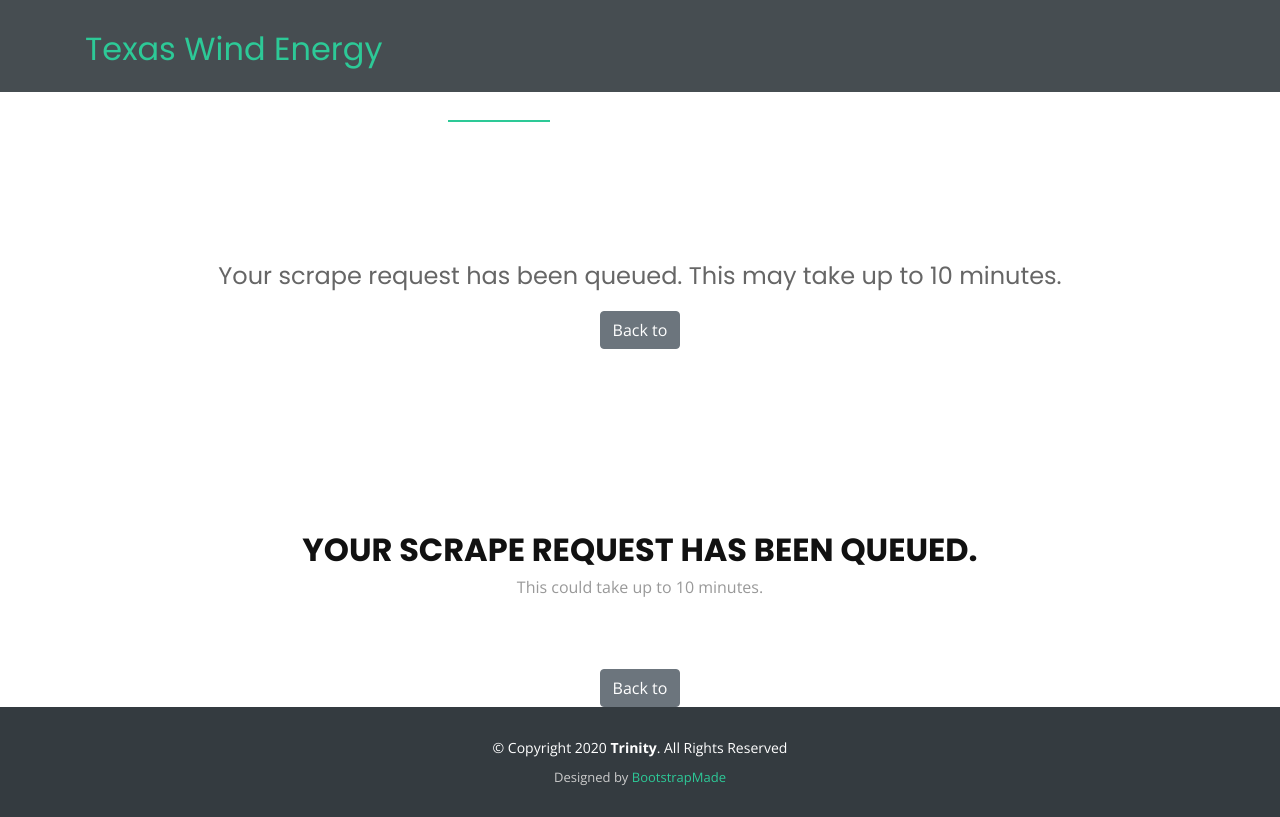
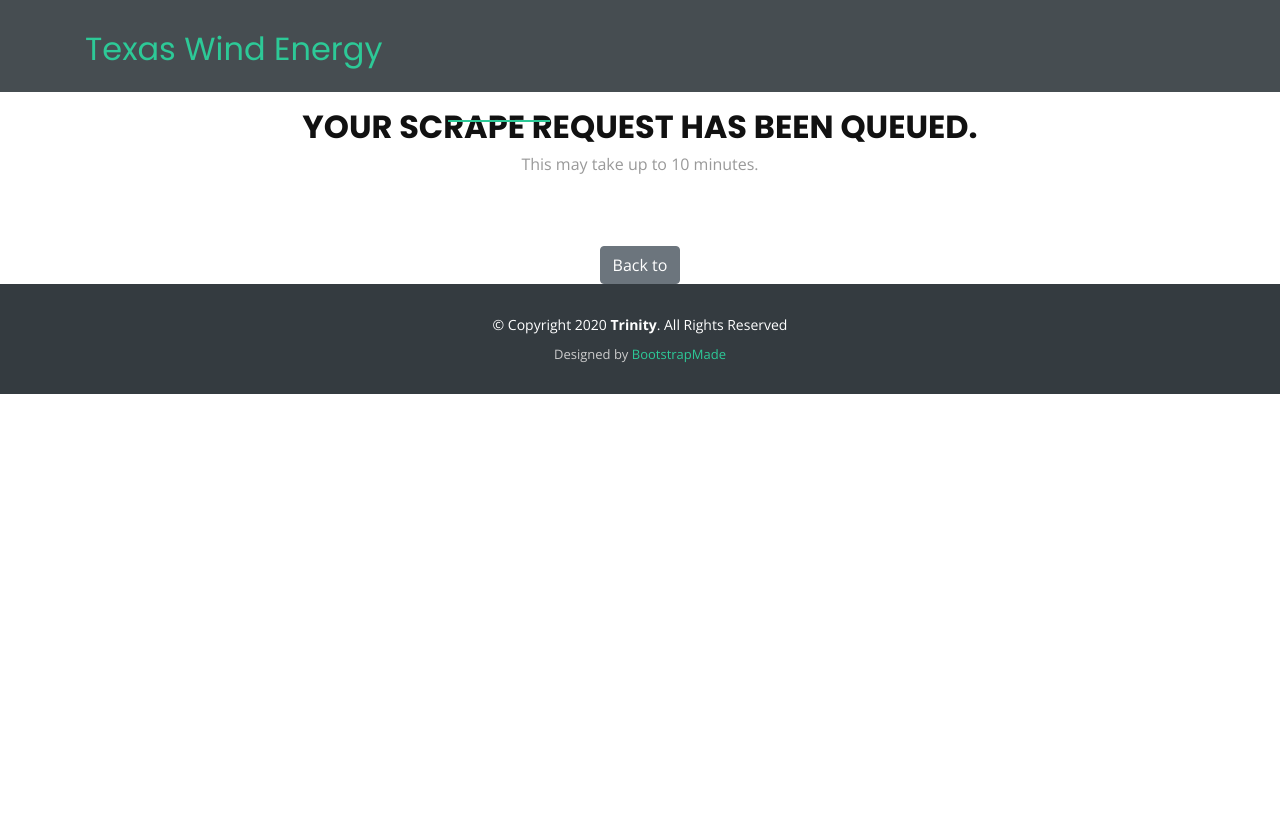
Before and after one commit to ybacoder/project-2, a Python web app: template templates/scrape.html in a window 1280 px wide. After the commit the page ends 394 px from the top, so only its background shows below. Run offline with Jinja, Linux system fonts and the light colour scheme; the template is opened without the code that fills it, so the values that code supplies are empty; some libraries are stand-ins or nearby versions.

Commit message:
delete original version of scrape.html main section

```diff
--- a/templates/scrape.html
+++ b/templates/scrape.html
@@ -59,19 +59,6 @@
     </div>
   </header><!-- End Header -->
 
-<div class="container">
-  <div class="row my-5"></div>
-  <div class="row my-5"></div>
-  <div class="row my-5"></div>
-  <center>
-    <h4>Your scrape request has been queued. This may take up to 10 minutes.</h4>
-    <a href="{{ url_for(referring_func_name) }}">
-      <button id="filter-btn" type="button" class="btn btn-secondary">Back to {{ page_name }}</button>
-    </a>
-  </center>
-  <div class="row my-5"></div>
-  <div class="row my-5"></div>
-</div>
 
 <main id="main">
 
@@ -80,7 +67,7 @@
       <div class="container wow fadeIn">
         <div class="section-header">
           <h3 class="section-title"> </br>Your scrape request has been queued.</h3>
-          <p class="section-description">This could take up to 10 minutes.</p>
+          <p class="section-description">This may take up to 10 minutes.</p>
         </div>
         <body>
             <center>
```
